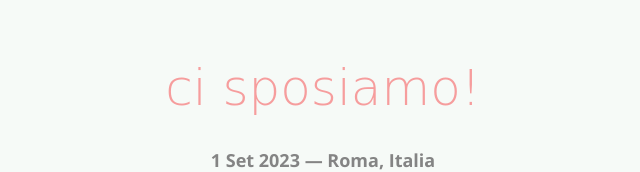
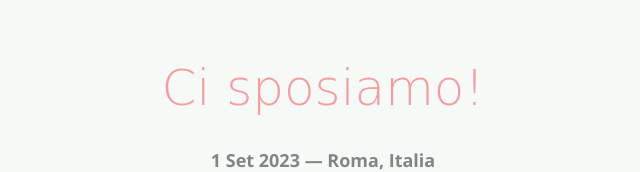
Before and after one commit to carlol/carlol-github.io, a website: page index.html in a window 1280 px wide. Shown: the part 1371-1543 px from the top of the page, 317-957 px from the left. Drawn offline with nearby package versions, Linux system fonts and the light colour scheme; some packages are replaced by stand-ins of ours; files whose address does not match are found by name; a web font is replaced by a local one.

Commit message:
fix: minor adjustment

```diff
--- a/index.html
+++ b/index.html
@@ -128,7 +128,7 @@
 				<div class="row animate-box">
 					<div class="col-md-8 col-md-offset-2">
 						<div class="col-md-12 text-center heading-section">
-							<h2>ci sposiamo!</h2>
+							<h2>Ci sposiamo!</h2>
 							<p><strong>1 Set 2023 &mdash; Roma, Italia</strong></p>
 						</div>
 					</div>
```
